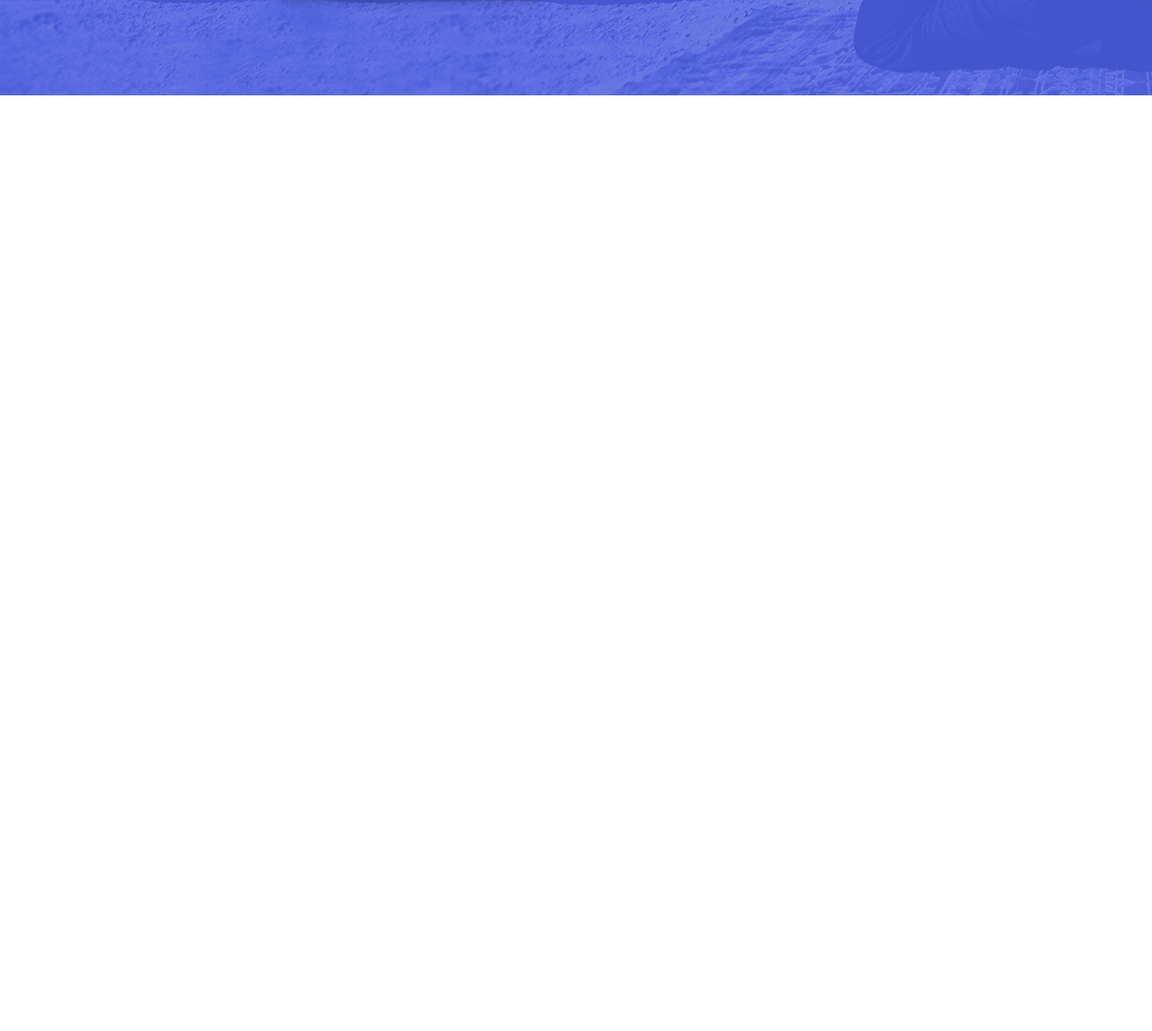
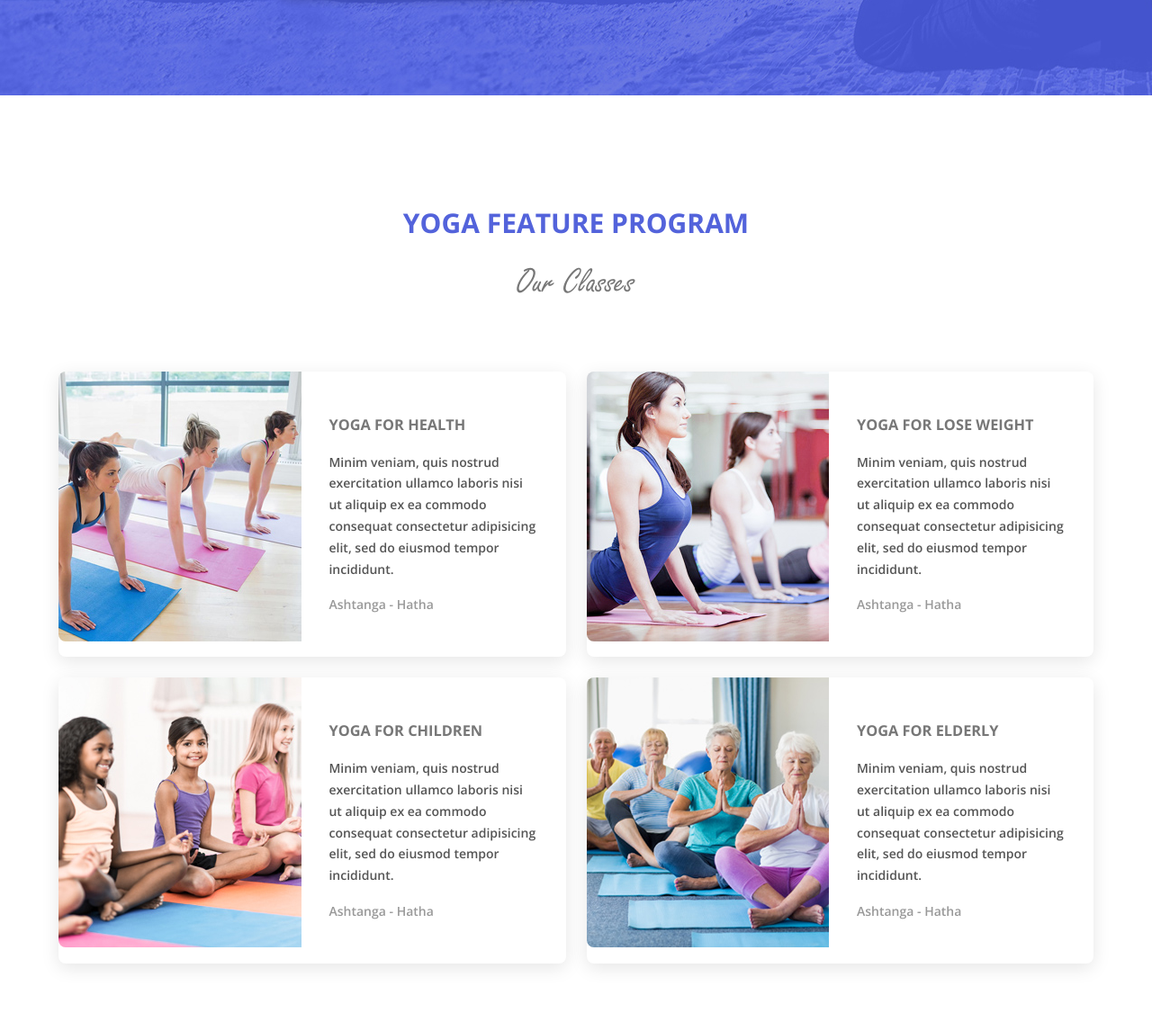
Before and after one commit to gufigufi/yoga, a website: page app/index.html in a window 1280 px wide. Shown: the part 593-1739 px from the top of the page at 90% size. Before the commit the page ends 800 px from the top, so only its background shows below. Drawn offline with nearby package versions, Linux system fonts and the light colour scheme; files that its build step writes are made by us from their sources.

Commit message:
program
yoga programs and classes

```diff
--- a/app/index.html
+++ b/app/index.html
@@ -5,6 +5,7 @@
     <meta name="viewport"
           content="width=device-width, user-scalable=no, initial-scale=1.0, maximum-scale=1.0, minimum-scale=1.0">
     <meta http-equiv="X-UA-Compatible" content="ie=edge">
+    <title>yoga</title>
     <link href="https://fonts.googleapis.com/css?family=Open+Sans:400,400i,600,700" rel="stylesheet">
     <!-- build:css css/vendor.css -->
     <!-- bower:css -->
@@ -69,6 +70,57 @@
     </div><!--wrap-->
 </section><!-- mainSlider -->
 
+<section class="yogaProgram"><!--yogaClass-->
+    <div class="wrap">
+        <div class="yogaProgram__title">
+            <h2>Yoga FEATURE PROGRAM</h2>
+            <p>Our Classes</p>
+        </div><!--yogaClass__title-->
+        <div class="yogaProgram__class">
+            <div class="yogaClass clearfix">
+                <div class="yogaClass__img">
+                    <img src="img/yoga-class-1.jpg" alt="class1">
+                </div>
+                <div class="yogaClass__content">
+                    <h3>Yoga For Health</h3>
+                    <p class="yogaClass__description">Minim veniam, quis nostrud exercitation ullamco laboris nisi ut aliquip ex ea commodo consequat consectetur adipisicing elit, sed do eiusmod tempor incididunt.</p>
+                    <p class="yogaClass__annotation">Ashtanga - Hatha</p>
+                </div>
+            </div>
+            <div class="yogaClass clearfix">
+                <div class="yogaClass__img">
+                    <img src="img/yoga-class-2.jpg" alt="class2">
+                </div>
+                <div class="yogaClass__content">
+                    <h3>Yoga For Lose Weight</h3>
+                    <p class="yogaClass__description">Minim veniam, quis nostrud exercitation ullamco laboris nisi ut aliquip ex ea commodo consequat consectetur adipisicing elit, sed do eiusmod tempor incididunt.</p>
+                    <p class="yogaClass__annotation">Ashtanga - Hatha</p>
+                </div>
+            </div>
+            <div class="yogaClass clearfix">
+                <div class="yogaClass__img">
+                    <img src="img/yoga-class-3.jpg" alt="class3">
+                </div>
+                <div class="yogaClass__content">
+                    <h3>Yoga For Children</h3>
+                    <p class="yogaClass__description">Minim veniam, quis nostrud exercitation ullamco laboris nisi ut aliquip ex ea commodo consequat consectetur adipisicing elit, sed do eiusmod tempor incididunt.</p>
+                    <p class="yogaClass__annotation">Ashtanga - Hatha</p>
+                </div>
+            </div>
+            <div class="yogaClass clearfix">
+                <div class="yogaClass__img">
+                    <img src="img/yoga-class-4.jpg" alt="class4">
+                </div>
+                <div class="yogaClass__content">
+                    <h3>Yoga For Elderly</h3>
+                    <p class="yogaClass__description">Minim veniam, quis nostrud exercitation ullamco laboris nisi ut aliquip ex ea commodo consequat consectetur adipisicing elit, sed do eiusmod tempor incididunt.</p>
+                    <p class="yogaClass__annotation">Ashtanga - Hatha</p>
+                </div>
+            </div>
+        </div><!--yogaClass__class-->
+    </div><!--wrap-->
+</section>
+
 <!-- build:js js/vendor.js -->
 <!-- bower:js -->
 <script src="bower_components/jquery/dist/jquery.js"></script>
--- a/app/sass/_defaultSetings.sass
+++ b/app/sass/_defaultSetings.sass
@@ -2,18 +2,22 @@ div, header, footer, section, nav, ul, p
     box-sizing: border-box
     margin: 0
     padding: 0
+    font-size: 14px
 body
     font-family: 'Open Sans', sans-serif
     font-weight: 600
     margin: 0
 .wrap
-    width: 1170px
+    max-width: 1170px
     margin: 0 auto
     padding: 0 10px
 .clearfix:after
     content: ""
     display: table
     clear: both
+h1, h2, h3
+    margin: 0
+    padding: 0
 h1
     color: $white
     font-size: 48px
@@ -21,4 +25,11 @@ h1
     text-transform: uppercase
     line-height: 1.6
     letter-spacing: 1.6px
-    margin: 0
+h2
+    font-size: 30px
+    color: $accent
+    font-weight: 700
+    text-transform: uppercase
+h3
+    color: #777777
+    text-transform: uppercase
--- /dev/null
+++ b/app/sass/_yogaProgram.sass
@@ -0,0 +1,40 @@
+.yogaProgram
+  padding: 125px 0
+  &__title
+    text-align: center
+    p
+      font-family: FREESCPT, sans-serif
+      font-size: 41px
+      margin-top: 25px
+      font-weight: normal
+      color: #777777
+  &__class
+    margin-top: 75px
+    display: flex
+    flex-wrap: wrap
+
+.yogaClass
+  box-shadow: 0px 5px 20px 0px rgba(0, 0, 0, 0.1)
+  background: $white
+  width: 49%
+  border-radius: $radius
+  margin-bottom: 2%
+  &:nth-child(2n)
+    margin-left: 1%
+  &:nth-child(odd)
+    margin-right: 1%
+  &__img
+    float: left
+    width: 48%
+    img
+      border-radius: 8px 0 0 8px
+  &__content
+    padding: 50px 30px
+    float: left
+    width: 52%
+  &__description
+    color: $gray
+    margin: 20px 0
+    line-height: 1.7
+  &__annotation
+    color: #999999
--- a/app/sass/main.sass
+++ b/app/sass/main.sass
@@ -3,3 +3,4 @@
 @import 'defaultSetings'
 @import 'mainHeader'
 @import "mainSlider"
+@import "yogaProgram"
```
Also changed, not shown: app/css/main.css.
